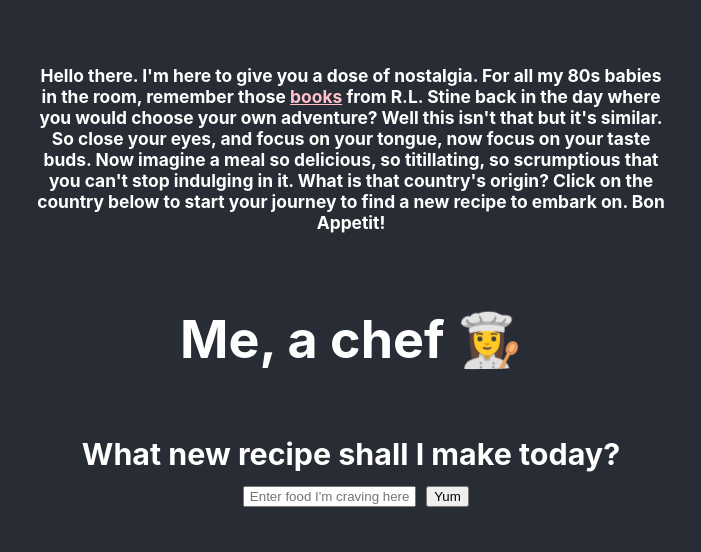
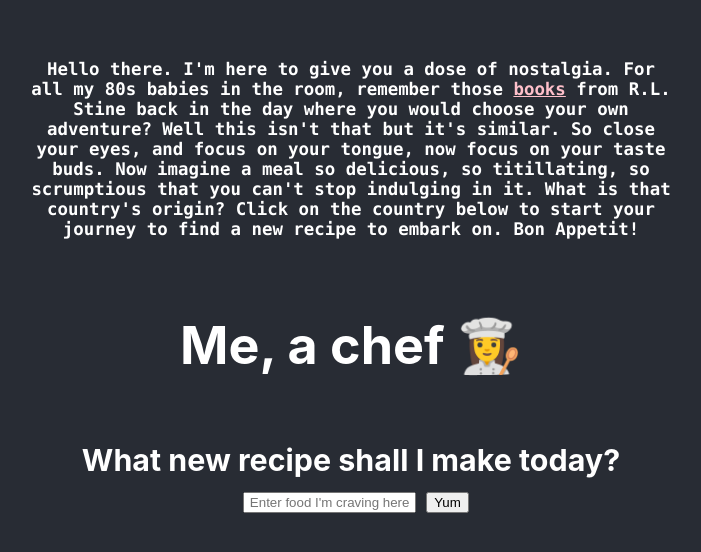
Before and after one commit to genacatharine/practicereact, a React (Create React App) app: page / in a window 1280 px wide. Shown: the part 114-666 px from the top of the page, without its empty margins (289-990 px from the left). Built offline with nearby package versions, Linux system fonts and the light colour scheme.

Commit message:
fixing compile errors

```diff
--- a/src/App.css
+++ b/src/App.css
@@ -40,6 +40,7 @@
   color: pink;
 }
 #intro {
+  font-family: monaco;
   width: 50%;
 }
 @keyframes App-logo-spin {
--- a/src/SearchBar.js
+++ b/src/SearchBar.js
@@ -2,7 +2,7 @@ import React, { useState } from "react";
 
 const SearchBar = () => {
   const [search, updateSearch] = useState("");
-  const [submitted, updateSubmit] = useState("false");
+  const [updateSubmit] = useState("false");
 
   const searchForRecipes = (event) => {
     event.preventDefault();
```
